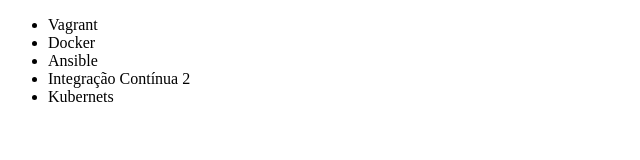
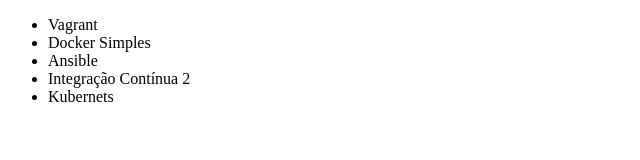
Before and after one commit to HumbertoPeluso/alura-git, a plain HTML site: page index.html in a window 1280 px wide. Shown: the full height of the page, 0-640 px from the left. Drawn offline with Linux system fonts and the light colour scheme.

Commit message:
Mudando nome curso docker

```diff
--- a/index.html
+++ b/index.html
@@ -7,7 +7,7 @@
 <body>
     <ul>
         <li>Vagrant</li>
-        <li>Docker</li>
+        <li>Docker Simples</li>
         <li>Ansible</li>
         <li>Integração Contínua 2</li>
         <li>Kubernets</li>
```
